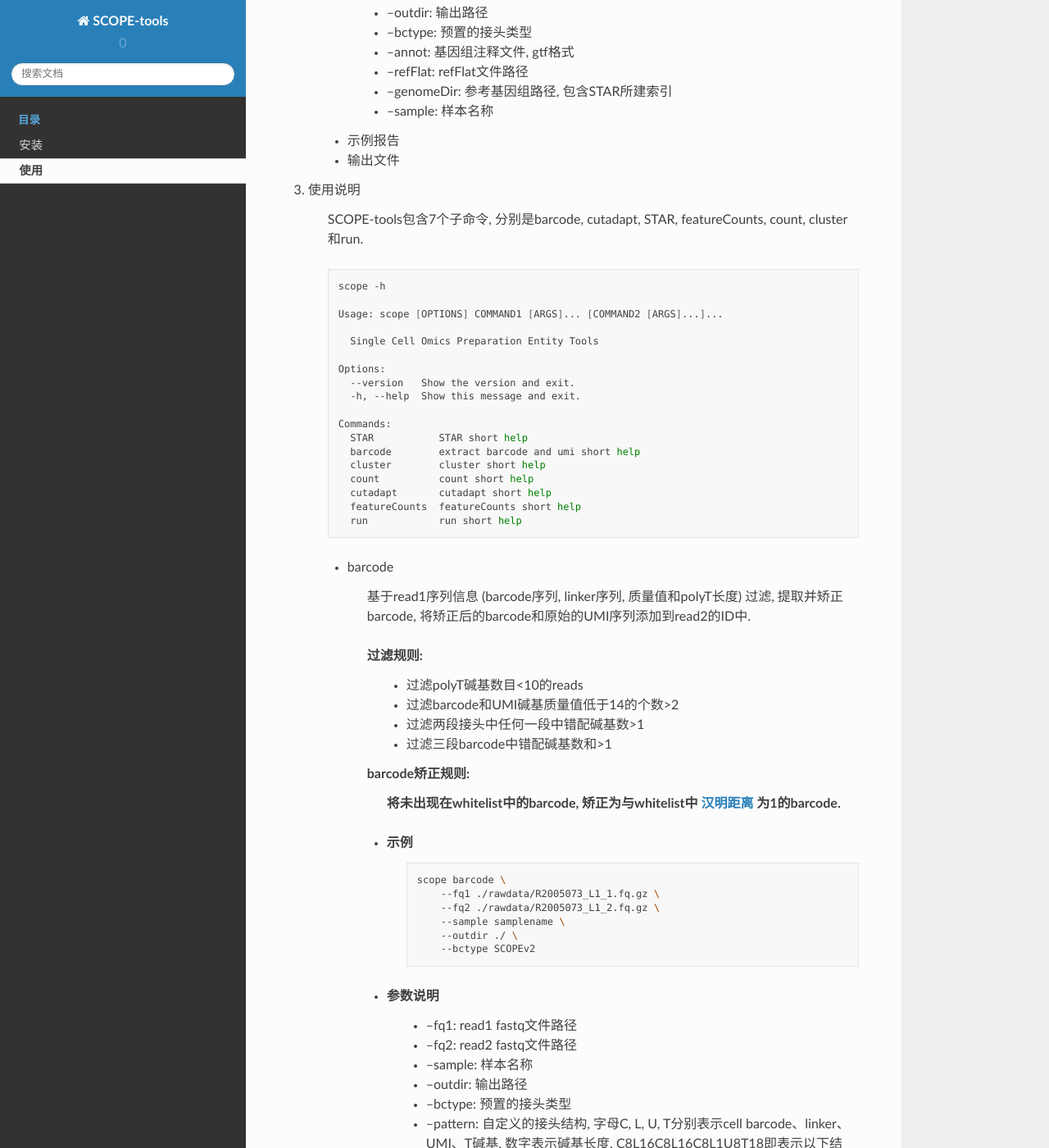
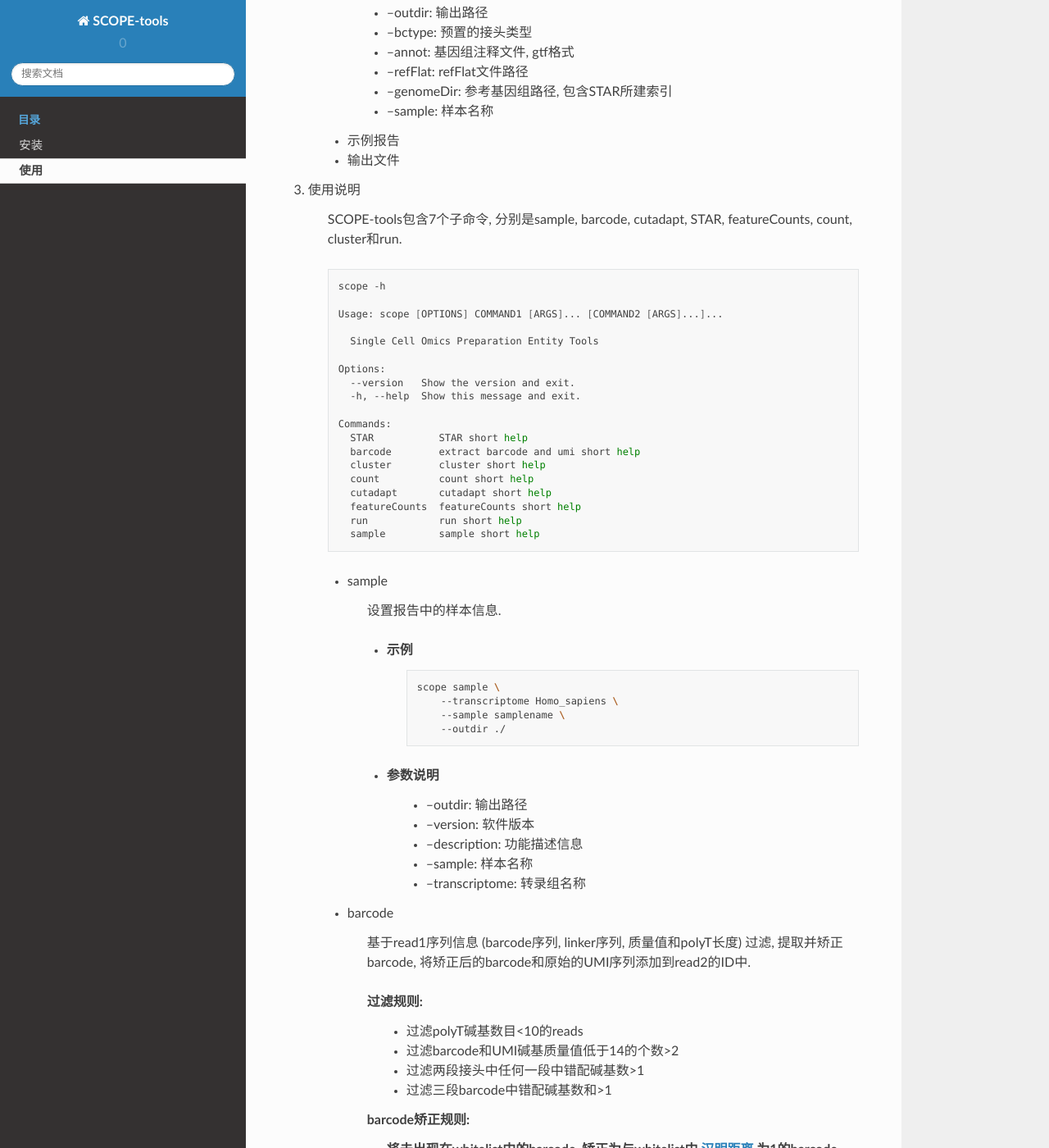
Before and after one commit to SingleronBio/SCOPE-tools, a Sphinx documentation site: the page built from docs/usage.rst, in a window 1280 px wide and 1400 px high, scrolled down 629 px. Shown: the whole window at 82% size. Built offline with Sphinx 7.4.7 and the Read the Docs theme 2.0.0, drawn with Linux system fonts in a browser that asks for light colours; some of the changed text lies outside the part shown.

Commit message:
update scope sample doc

```diff
--- a/docs/usage.rst
+++ b/docs/usage.rst
@@ -45,7 +45,7 @@
 
 #. 使用说明
 
-    SCOPE-tools包含7个子命令, 分别是barcode, cutadapt, STAR, featureCounts, count, cluster和run.
+    SCOPE-tools包含7个子命令, 分别是sample, barcode, cutadapt, STAR, featureCounts, count, cluster和run.
 
     .. code-block:: bash
 
@@ -67,6 +67,26 @@
           cutadapt       cutadapt short help
           featureCounts  featureCounts short help
           run            run short help
+          sample         sample short help
+
+    * sample
+
+        设置报告中的样本信息.
+
+        * 示例
+            .. code-block:: bash
+
+                scope sample \
+                    --transcriptome Homo_sapiens \
+                    --sample samplename \
+                    --outdir ./
+
+        * 参数说明
+            * --outdir: 输出路径
+            * --version: 软件版本
+            * --description: 功能描述信息
+            * --sample: 样本名称
+            * --transcriptome: 转录组名称
 
     * barcode
 
@@ -219,11 +239,26 @@
 
     * cluster
 
-        描述
+        调用 scanpy_ 对表达矩阵进行分析, 得到细胞QC和初步的聚类图
+
+            .. _scanpy: https://scanpy.readthedocs.io/
 
         * 示例
+            .. code-block:: bash
+
+                scope cluster \
+                    --matrix ./samplename/05.count/samplename_matrix.mtx \
+                    --barcodes ./samplename/05.count/samplename_barcodes.tsv
+                    --genes ./samplename/05.count/samplename_genes.tsv \
+                    --outdir ./
+                    --sample samplename
 
         * 参数说明
+            * --outdir: 输出路径
+            * --sample: 样本名称
+            * --matrix: 单细胞基因表达稀疏矩阵路径
+            * --barcodes: 表达稀疏矩阵路径
+            * --genes:
 
     * run
 
```
